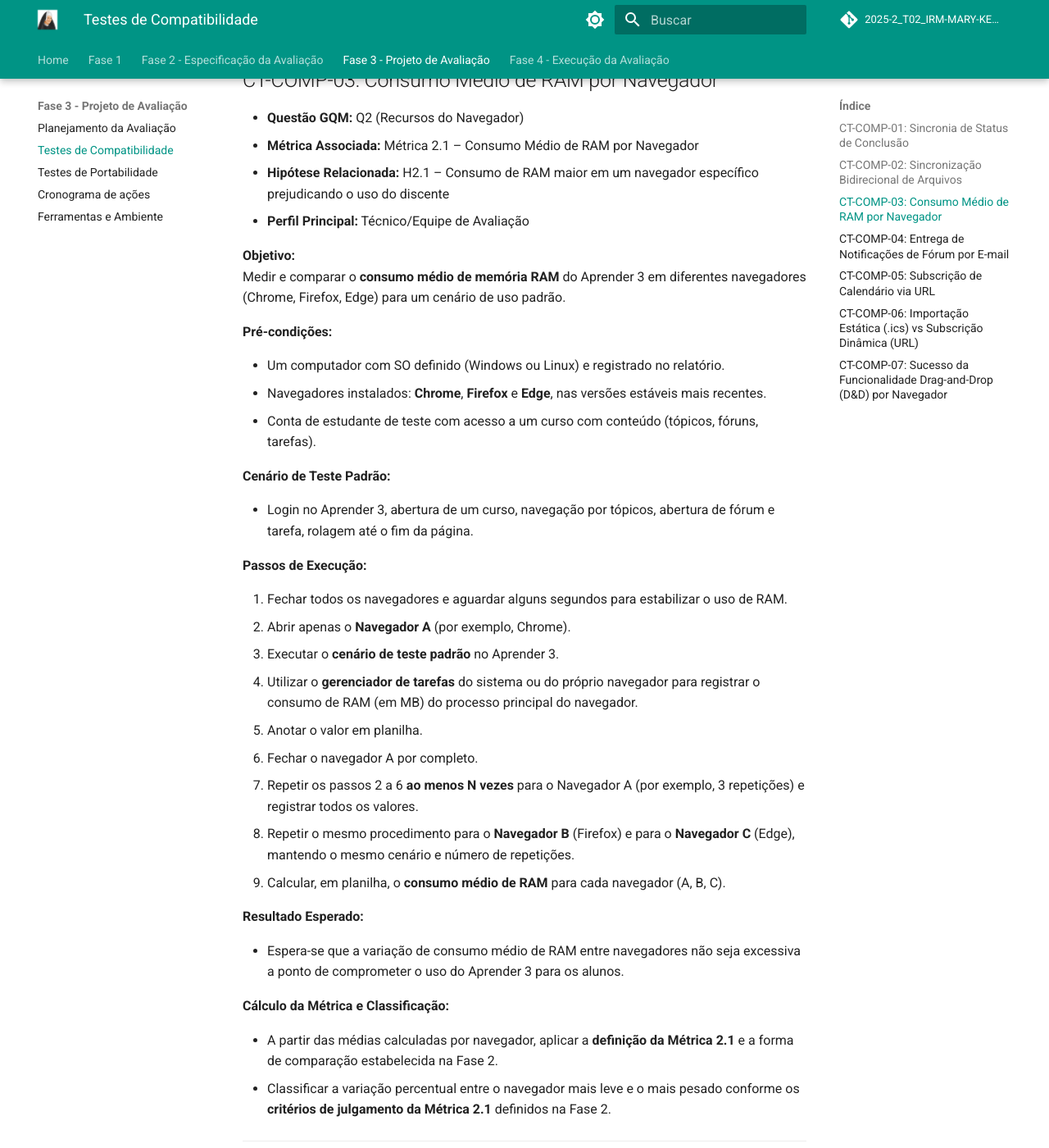
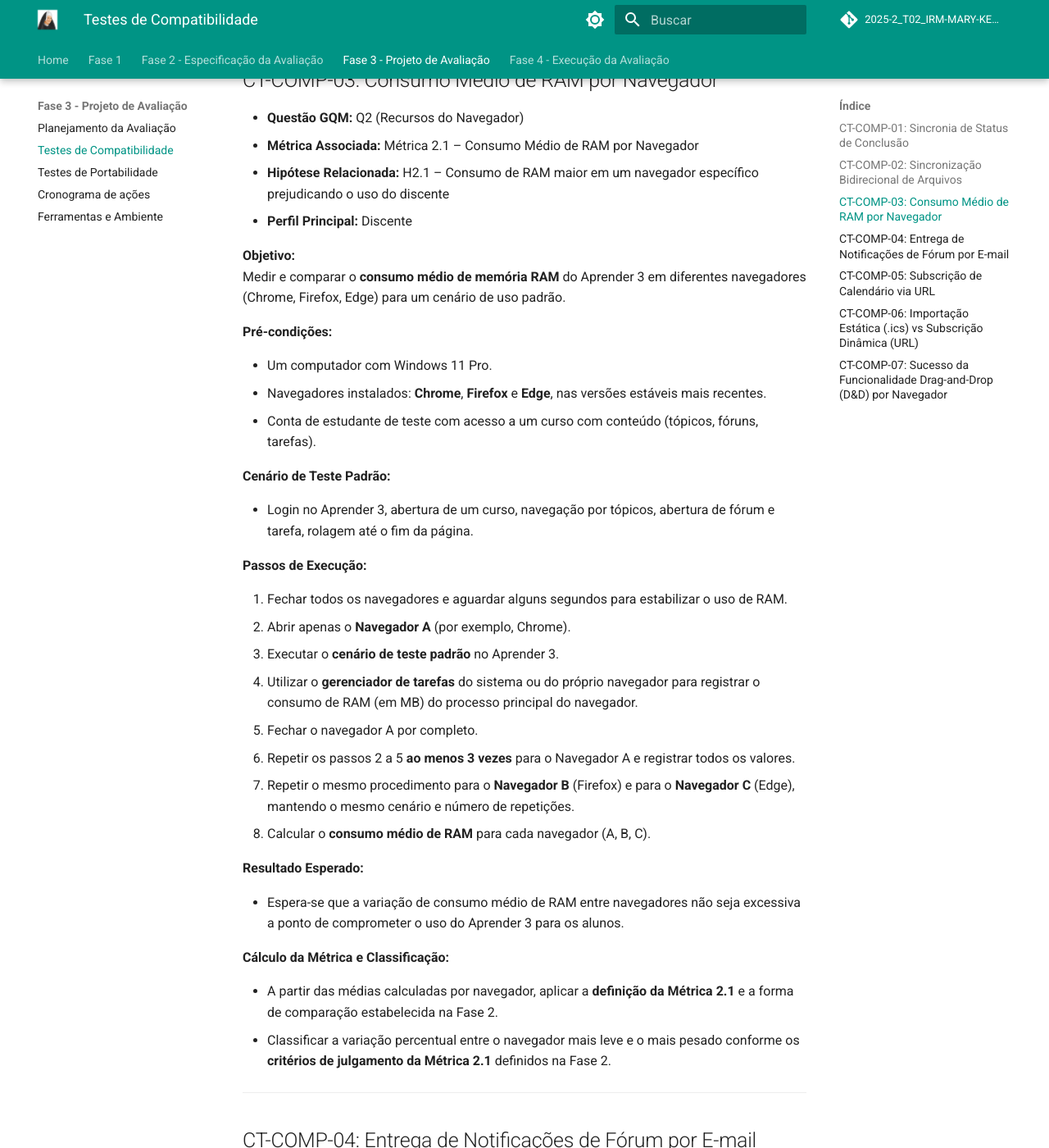
Before and after one commit to FCTE-Qualidade-de-Software-1/2025-2_T02_IRM-MARY-KELLER, an MkDocs documentation site: the page built from docs/fase_3/compatibilidade.md, in a window 1280 px wide and 1400 px high, scrolled down 3575 px. Shown: the whole window at 82% size. Built offline with MkDocs 1.6.1 and Material for MkDocs 9.7.7, drawn with Linux system fonts in a browser that asks for light colours; comment, search, counter and statistics services are not loaded.

Commit message:
add: testes de compatibilidade 03 e 04

```diff
--- a/docs/fase_3/compatibilidade.md
+++ b/docs/fase_3/compatibilidade.md
@@ -113,14 +113,14 @@
 - **Questão GQM:** Q2 (Recursos do Navegador)
 - **Métrica Associada:** Métrica 2.1 – Consumo Médio de RAM por Navegador
 - **Hipótese Relacionada:** H2.1 – Consumo de RAM maior em um navegador específico prejudicando o uso do discente
-- **Perfil Principal:** Técnico/Equipe de Avaliação
+- **Perfil Principal:** Discente
 
 **Objetivo:**
 Medir e comparar o **consumo médio de memória RAM** do Aprender 3 em diferentes navegadores (Chrome, Firefox, Edge) para um cenário de uso padrão.
 
 **Pré-condições:**
 
-- Um computador com SO definido (Windows ou Linux) e registrado no relatório.
+- Um computador com Windows 11 Pro.
 - Navegadores instalados: **Chrome**, **Firefox** e **Edge**, nas versões estáveis mais recentes.
 - Conta de estudante de teste com acesso a um curso com conteúdo (tópicos, fóruns, tarefas).
 
@@ -134,11 +134,10 @@
 2. Abrir apenas o **Navegador A** (por exemplo, Chrome).
 3. Executar o **cenário de teste padrão** no Aprender 3.
 4. Utilizar o **gerenciador de tarefas** do sistema ou do próprio navegador para registrar o consumo de RAM (em MB) do processo principal do navegador.
-5. Anotar o valor em planilha.
-6. Fechar o navegador A por completo.
-7. Repetir os passos 2 a 6 **ao menos N vezes** para o Navegador A (por exemplo, 3 repetições) e registrar todos os valores.
-8. Repetir o mesmo procedimento para o **Navegador B** (Firefox) e para o **Navegador C** (Edge), mantendo o mesmo cenário e número de repetições.
-9. Calcular, em planilha, o **consumo médio de RAM** para cada navegador (A, B, C).
+5. Fechar o navegador A por completo.
+6. Repetir os passos 2 a 5 **ao menos 3 vezes** para o Navegador A e registrar todos os valores.
+7. Repetir o mesmo procedimento para o **Navegador B** (Firefox) e para o **Navegador C** (Edge), mantendo o mesmo cenário e número de repetições.
+8. Calcular o **consumo médio de RAM** para cada navegador (A, B, C).
 
 **Resultado Esperado:**
 
```
Also changed, not shown: docs/fase_4/compatibilidade.md (+113 -0 lines).
